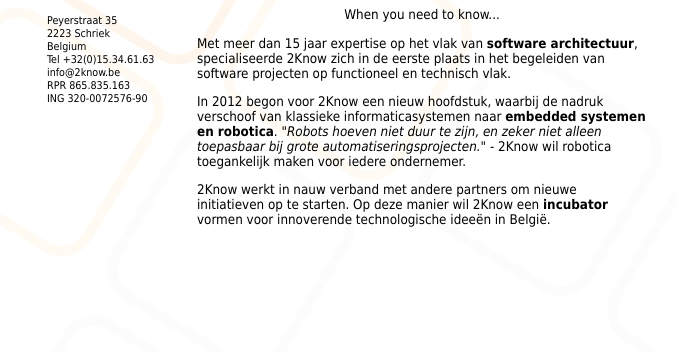
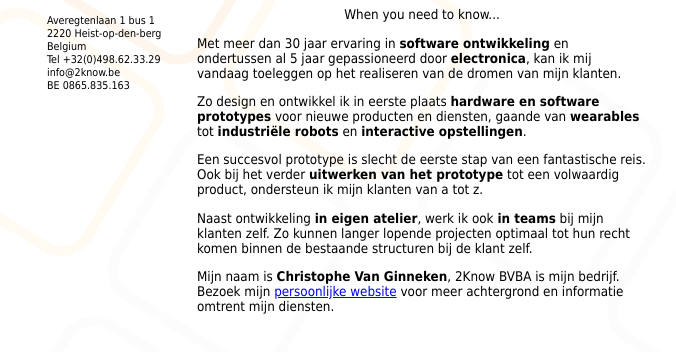
Before and after one commit to 2know/2know.be, a plain HTML site: page index.html in a window 1280 px wide. Shown: the part 306-658 px from the top of the page, without its empty margins (293-969 px from the left). Drawn offline with Linux system fonts and the light colour scheme.

Commit message:
location + intro update

```diff
--- a/index.html
+++ b/index.html
@@ -65,39 +65,56 @@ p.tagline {
 
    <p>
 
-Met meer dan 15 jaar expertise op het vlak van <b>software architectuur</b>,
-specialiseerde 2Know zich in de eerste plaats in het begeleiden van software
-projecten op functioneel en technisch vlak.
+     Met meer dan 30 jaar ervaring in <b>software ontwikkeling</b> en
+     ondertussen al 5 jaar gepassioneerd door <b>electronica</b>, kan ik mij
+     vandaag toeleggen op het realiseren van de dromen van mijn klanten.
 
    </p>
 
    <p>
 
-In 2012 begon voor 2Know een nieuw hoofdstuk, waarbij de nadruk verschoof van
-klassieke informaticasystemen naar <b>embedded systemen en robotica</b>.
-"<i>Robots hoeven niet duur te zijn, en zeker niet alleen toepasbaar bij grote
-automatiseringsprojecten.</i>" - 2Know wil robotica toegankelijk maken voor
-iedere ondernemer.
+     Zo design en ontwikkel ik in eerste plaats <b>hardware en software
+     prototypes</b> voor nieuwe producten en diensten, gaande van
+     <b>wearables</b> tot <b>industriële robots</b> en <b>interactive
+     opstellingen</b>.
+
+   </p>
+
+
+   <p>
+
+     Een succesvol prototype is slecht de eerste stap van een fantastische
+     reis. Ook bij het verder <b>uitwerken van het prototype</b> tot een
+     volwaardig product, ondersteun ik mijn klanten van a tot z.
 
    </p>
 
    <p>
 
-2Know werkt in nauw verband met andere partners om nieuwe initiatieven op te
-starten. Op deze manier wil 2Know een <b>incubator</b> vormen voor innoverende
-technologische idee&euml;n in Belgi&euml;.
+     Naast ontwikkeling <b>in eigen atelier</b>, werk ik ook <b>in teams</b>
+     bij mijn klanten zelf. Zo kunnen langer lopende projecten optimaal tot hun
+     recht komen binnen de bestaande structuren bij de klant zelf.
 
    </p>
+
+
+   <p>
+
+      Mijn naam is <b>Christophe Van Ginneken</b>, 2Know BVBA is mijn
+      bedrijf.<br> Bezoek mijn <a href="http://christophe.vg">persoonlijke
+      website</a> voor meer achtergrond en informatie omtrent mijn diensten.
+
+   </p>
+
   </div>
 
   <div id="adres">
-Peyerstraat 35<br>
-2223 Schriek<br>
+Averegtenlaan 1 bus 1<br>
+2220 Heist-op-den-berg<br>
 Belgium<br>
-Tel +32(0)15.34.61.63<br>
+Tel +32(0)498.62.33.29<br>
 info@2know.be<br>
-RPR 865.835.163<br>
-ING 320-0072576-90<br>
+BE 0865.835.163<br>
  </div>
 
 </div>
```
